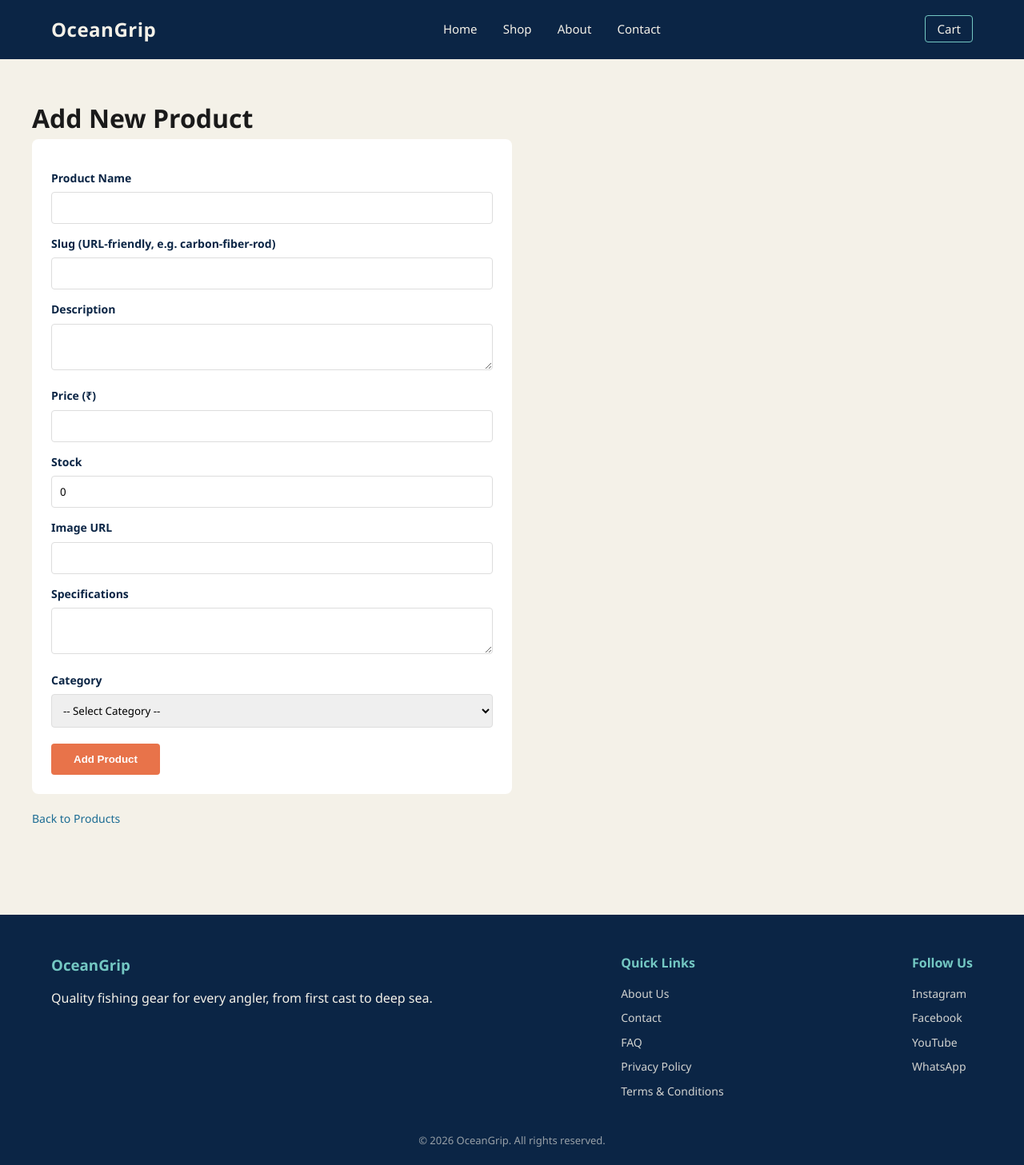
After one commit to devangdhakaai-create/oceangrip, a FastAPI app: template oceangrip/app/templates/admin/product_form.html in a window 1280 px wide. The commit adds this page. Shown: the whole page at 80% size. Run offline with FastAPI, Linux system fonts and the light colour scheme; the template is opened without the code that fills it, so the values that code supplies are empty.

Commit message:
Day 7: Admin Panel, added functionalities like add, delete, edit.

```diff
--- a/oceangrip/app/main.py
+++ b/oceangrip/app/main.py
@@ -1,7 +1,7 @@
 from fastapi import FastAPI
 from fastapi.staticfiles import StaticFiles
 from starlette.middleware.sessions import SessionMiddleware
-from app.routes import pages, cart
+from app.routes import pages, cart, admin
 
 app = FastAPI(title="OceanGrip")
 
@@ -10,3 +10,4 @@ app.add_middleware(SessionMiddleware, secret_key="oceangrip-dev-secret-i-will-ch
 app.mount("/static", StaticFiles(directory="app/static"), name="static")
 app.include_router(pages.router)
 app.include_router(cart.router)
+app.include_router(admin.router)
--- a/oceangrip/app/routes/cart.py
+++ b/oceangrip/app/routes/cart.py
@@ -170,7 +170,7 @@ async def place_order(
     return RedirectResponse(url=f"/order-confirmation/{order.order_number}",  status_code=303)
 
 
-@router.get("/order-confirmation/{order_nnumber}")
+@router.get("/order-confirmation/{order_number}")
 async def order_confirmation(order_number: str, request: Request, db: AsyncSession = Depends(get_db)):
     from sqlalchemy.orm import selectinload
 
--- a/oceangrip/app/static/css/style.css
+++ b/oceangrip/app/static/css/style.css
@@ -542,3 +542,120 @@ body {
         grid-template-columns: 1fr;
     }
 }
+
+.admin-login {
+    display: flex;
+    justify-content: center;
+    padding: 80px 0;
+}
+
+.admin-login-box {
+    background: white;
+    padding: 32px;
+    border-radius: 8px;
+    max-width: 350px;
+    width: 100%;
+}
+
+.admin-login-box label {
+    display: block;
+    margin-bottom: 8px;
+    font-weight: 600;
+}
+
+.admin-login-box input {
+    width: 100%;
+    padding: 10px;
+    border: 1px solid #ddd;
+    border-radius: 4px;
+    margin-bottom: 16px;
+}
+
+.admin-error {
+    color: #c0392b;
+    margin-bottom: 16px;
+    font-size: 14px;
+}
+
+.admin-page {
+    padding: 48px 0;
+}
+
+.admin-header {
+    display: flex;
+    justify-content: space-between;
+    align-items: center;
+    margin-bottom: 24px;
+}
+
+.admin-table {
+    width: 100%;
+    background: white;
+    border-radius: 8px;
+    border-collapse: collapse;
+    overflow: hidden;
+}
+
+.admin-table th, .admin-table td {
+    padding: 12px 16px;
+    text-align: left;
+    border-bottom: 1px solid #eee;
+}
+
+.admin-table th {
+    background: var(--deep-navy);
+    color: white;
+    font-size: 14px;
+}
+
+.admin-thumb {
+    width: 50px;
+    height: 50px;
+    object-fit: cover;
+    border-radius: 4px;
+}
+
+.admin-actions {
+    display: flex;
+    gap: 8px;
+}
+
+.admin-form {
+    background: white;
+    padding: 24px;
+    border-radius: 8px;
+    max-width: 600px;
+}
+
+.admin-form label {
+    display: block;
+    margin-top: 14px;
+    margin-bottom: 6px;
+    font-weight: 600;
+    color: var(--deep-navy);
+    font-size: 14px;
+}
+
+.admin-form input,
+.admin-form textarea,
+.admin-form select {
+    width: 100%;
+    padding: 10px;
+    border: 1px solid #ddd;
+    border-radius: 4px;
+    font-family: inherit;
+}
+
+.admin-form button {
+    margin-top: 20px;
+    border: none;
+    cursor: pointer;
+}
+
+.admin-logout-link {
+    display: inline-block;
+    margin-top: 20px;
+    color: var(--ocean-teal);
+    text-decoration: none;
+    font-size: 14px;
+}
--- /dev/null
+++ b/oceangrip/app/templates/admin/product_form.html
@@ -0,0 +1,50 @@
+{% extends "base.html" %}
+
+{% block title %}{% if product %}Edit{% else %}Add{% endif %} Product - OceanGrip Admin{% endblock %}
+
+{% block content %}
+<div class="container admin-page">
+    <h1>{% if product %}Edit{% else %}Add New{% endif %} Product</h1>
+
+    <form
+        action="{% if product %}/admin/products/edit/{{ product.id }}{% else %}/admin/products/add{% endif %}"
+        method="post"
+        class="admin-form"
+    >
+        <label>Product Name</label>
+        <input type="text" name="name" value="{{ product.name if product else '' }}" required>
+
+        <label>Slug (URL-friendly, e.g. carbon-fiber-rod)</label>
+        <input type="text" name="slug" value="{{ product.slug if product else '' }}" required>
+
+        <label>Description</label>
+        <textarea name="description">{{ product.description if product else '' }}</textarea>
+
+        <label>Price (₹)</label>
+        <input type="number" step="0.01" name="price" value="{{ product.price if product else '' }}" required>
+
+        <label>Stock</label>
+        <input type="number" name="stock" value="{{ product.stock if product else 0 }}" required>
+
+        <label>Image URL</label>
+        <input type="text" name="image_url" value="{{ product.image_url if product else '' }}">
+
+        <label>Specifications</label>
+        <textarea name="specifications">{{ product.specifications if product else '' }}</textarea>
+
+        <label>Category</label>
+        <select name="category_id" required>
+            <option value="">-- Select Category --</option>
+            {% for category in categories %}
+            <option value="{{ category.id }}" {% if product and product.category_id == category.id %}selected{% endif %}>
+                {{ category.name }}
+            </option>
+            {% endfor %}
+        </select>
+
+        <button type="submit" class="btn-primary">{% if product %}Update{% else %}Add{% endif %} Product</button>
+    </form>
+
+    <a href="/admin/products" class="admin-logout-link">Back to Products</a>
+</div>
+{% endblock %}
```
Also changed, not shown: oceangrip/app/routes/admin.py (added, +144 -0 lines), oceangrip/app/templates/admin/login.html (added, +19 -0 lines), oceangrip/app/templates/admin/product_list.html (added, +42 -0 lines).
